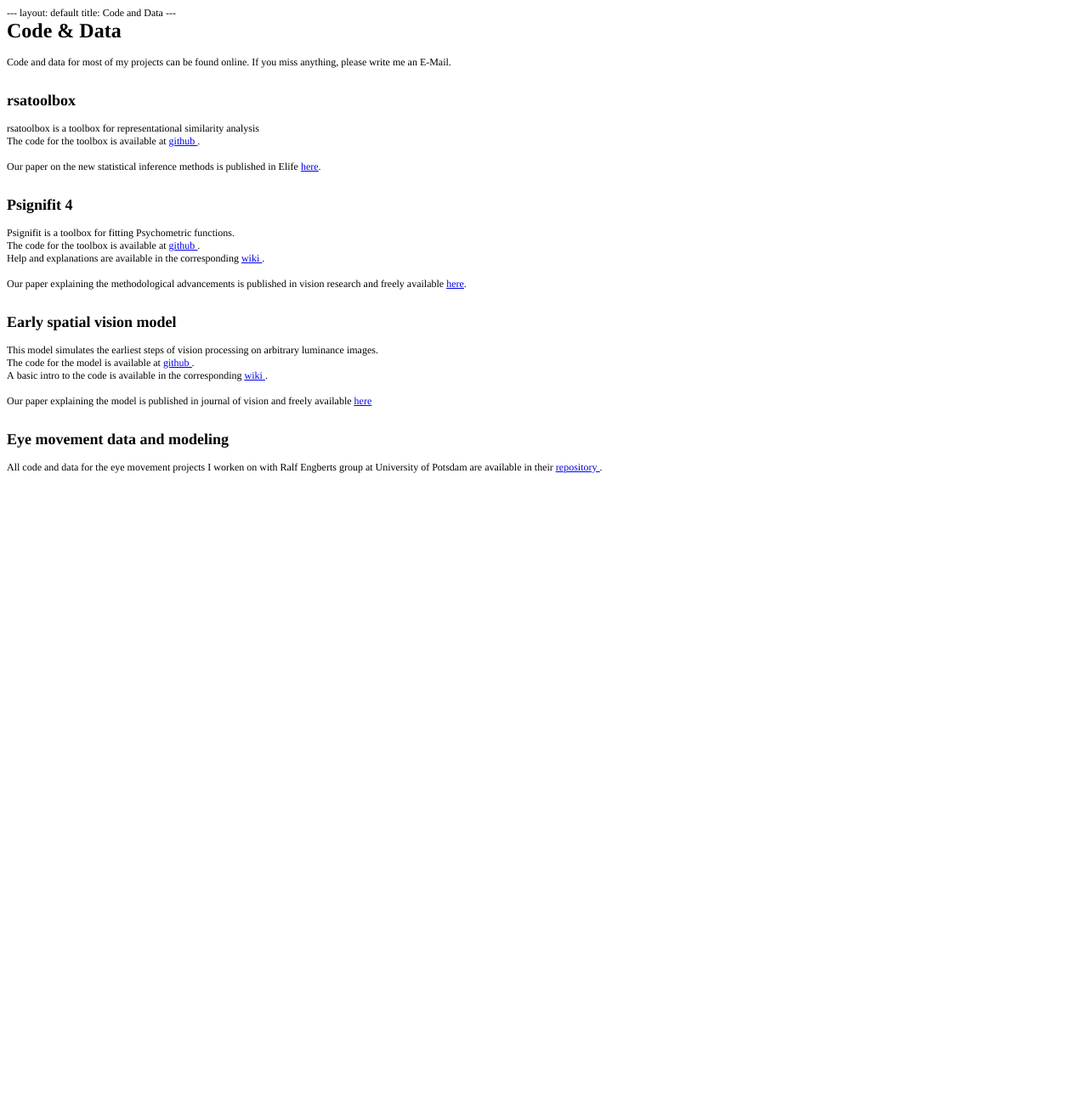
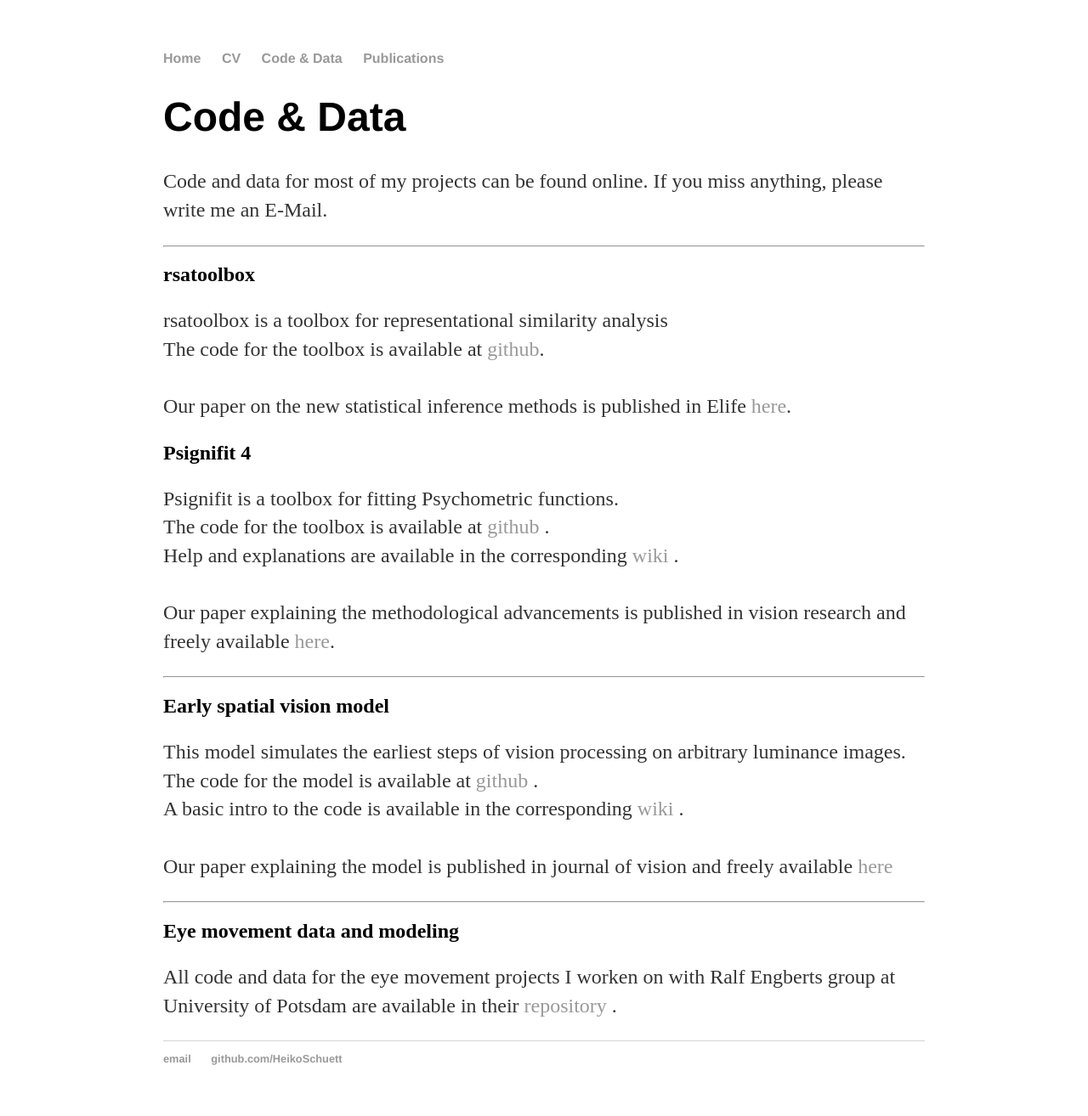
Before and after one commit to HeikoSchuett/HeikoSchuett.github.io, a Jekyll site: the page built from code/index.html, in a window 1280 px wide. Shown: the whole page at 85% size. Built offline with Jekyll 4.4.1, drawn with Linux system fonts in a browser that asks for light colours; before the commit the page ends 900 px from its top, so only the background shows below that.

Commit message:
revert preformatting part

```diff
--- a/code/index.html
+++ b/code/index.html
@@ -1,45 +1,40 @@
-<!DOCTYPE html PUBLIC "-//W3C//DTD HTML 4.01//EN" "http://www.w3.org/TR/html4/strict.dtd">
-<html>
-<head>
-  <meta http-equiv="Content-Type" content="text/html; charset=utf-8">
-  <meta http-equiv="Content-Style-Type" content="text/css">
-  <title></title>
-  <meta name="Generator" content="Cocoa HTML Writer">
-  <meta name="CocoaVersion" content="2299.7">
-  <style type="text/css">
-    p.p1 {margin: 0.0px 0.0px 0.0px 0.0px; font: 12.0px Times; -webkit-text-stroke: #000000}
-    p.p3 {margin: 0.0px 0.0px 12.0px 0.0px; font: 12.0px Times; -webkit-text-stroke: #000000}
-    p.p4 {margin: 0.0px 0.0px 0.0px 0.0px; font: 12.0px Times; -webkit-text-stroke: #000000; min-height: 14.0px}
-    span.s1 {font-kerning: none}
-    span.s2 {text-decoration: underline ; font-kerning: none; color: #0000e9; -webkit-text-stroke: 0px #0000e9}
-  </style>
-</head>
-<body>
-<p class="p1"><span class="s1">--- layout: default title: Code and Data ---</span></p>
-<h1 style="margin: 0.0px 0.0px 16.1px 0.0px; font: 24.0px Times; -webkit-text-stroke: #000000"><span class="s1"><b>Code &amp; Data</b></span></h1>
-<p class="p3"><span class="s1">Code and data for most of my projects can be found online. If you miss anything, please write me an E-Mail.</span></p>
-<p class="p4"><span class="s1"></span><br></p>
-<h2 style="margin: 0.0px 0.0px 14.9px 0.0px; font: 18.0px Times; -webkit-text-stroke: #000000"><span class="s1"><b>rsatoolbox</b></span></h2>
-<p class="p3"><span class="s1">rsatoolbox is a toolbox for representational similarity analysis</span> <br>
-The code for the toolbox is available at <a href="https://github.com/rsagroup/rsatoolbox"><span class="s2">github </span></a>. <br>
-<br>
-Our paper on the new statistical inference methods is published in Elife <a href="https://doi.org/10.7554/eLife.82566"><span class="s2">here</span></a>.</p>
-<p class="p4"><span class="s1"></span><br></p>
-<h2 style="margin: 0.0px 0.0px 14.9px 0.0px; font: 18.0px Times; -webkit-text-stroke: #000000"><span class="s1"><b>Psignifit 4</b></span></h2>
-<p class="p3"><span class="s1">Psignifit is a toolbox for fitting Psychometric functions. <br>
-The code for the toolbox is available at <a href="https://github.com/wichmann-lab/psignifit"><span class="s2">github </span></a>. <br>
-Help and explanations are available in the corresponding <a href="https://github.com/wichmann-lab/psignifit/wiki"><span class="s2">wiki </span></a>. <br>
-<br>
-Our paper explaining the methodological advancements is published in vision research and freely available <a href="https://www.sciencedirect.com/science/article/pii/S0042698916000390"><span class="s2">here</span></a>.</span></p>
-<p class="p4"><span class="s1"></span><br></p>
-<h2 style="margin: 0.0px 0.0px 14.9px 0.0px; font: 18.0px Times; -webkit-text-stroke: #000000"><span class="s1"><b>Early spatial vision model</b></span></h2>
-<p class="p3"><span class="s1">This model simulates the earliest steps of vision processing on arbitrary luminance images. <br>
-The code for the model is available at <a href="https://github.com/wichmann-lab/spatial-vision-model"><span class="s2">github </span></a>. <br>
-A basic intro to the code is available in the corresponding <a href="https://github.com/wichmann-lab/psignifit/wiki"><span class="s2">wiki </span></a>. <br>
-<br>
-Our paper explaining the model is published in journal of vision and freely available <a href="https://jov.arvojournals.org/article.aspx?articleid=2659355"><span class="s2">here</span></a></span></p>
-<p class="p4"><span class="s1"></span><br></p>
-<h2 style="margin: 0.0px 0.0px 14.9px 0.0px; font: 18.0px Times; -webkit-text-stroke: #000000"><span class="s1"><b>Eye movement data and modeling</b></span></h2>
-<p class="p3"><span class="s1">All code and data for the eye movement projects I worken on with Ralf Engberts group at University of Potsdam are available in their <a href="http://read.psych.uni-potsdam.de/index.php?option=com_content&amp;view=category&amp;id=28&amp;Itemid=35"><span class="s2">repository </span></a>.<span class="Apple-converted-space"> </span></span></p>
-</body>
-</html>
+---
+layout: default
+title: Code and Data
+---
+<div class="blurb">
+	<h1>Code & Data</h1>
+	<p>Code and data for most of my projects can be found online.
+		If you miss anything, please write me an E-Mail.
+	</p>
+	<hr>
+  <h2>rsatoolbox</h2>
+  <p>
+    rsatoolbox is a toolbox for representational similarity analysis <br>
+    The code for the toolbox is available at <a href="https://github.com/rsagroup/rsatoolbox">github</a>. <br><br>
+    Our paper on the new statistical inference methods is published in Elife <a href="https://doi.org/10.7554/eLife.82566">here</a>.
+  </p>
+	<h2>Psignifit 4</h2>
+	<p>
+		Psignifit is a toolbox for fitting Psychometric functions. <br>
+		The code for the toolbox is available at <a href="https://github.com/wichmann-lab/psignifit"> github </a>. <br>
+		Help and explanations are available in the corresponding <a href="https://github.com/wichmann-lab/psignifit/wiki"> wiki </a>. <br>
+		<br>
+		Our paper explaining the methodological advancements is published in vision research and freely available <a href="https://www.sciencedirect.com/science/article/pii/S0042698916000390">here</a>.
+	</p>
+	<hr>
+	<h2>Early spatial vision model</h2>
+	<p>
+		This model simulates the earliest steps of vision processing on arbitrary luminance images. <br>
+		The code for the model is available at <a href="https://github.com/wichmann-lab/spatial-vision-model"> github </a>. <br>
+		A basic intro to the code is available in the corresponding <a href="https://github.com/wichmann-lab/psignifit/wiki"> wiki </a>. <br>
+		<br>
+		Our paper explaining the model is published in journal of vision and freely available <a href="https://jov.arvojournals.org/article.aspx?articleid=2659355">here</a>
+	</p>
+	<hr>
+	<h2>Eye movement data and modeling</h2>
+	<p>
+		All code and data for the eye movement projects I worken on with Ralf Engberts group at University of Potsdam are
+		available in their <a href="http://read.psych.uni-potsdam.de/index.php?option=com_content&view=category&id=28&Itemid=35"> repository </a>. <br>
+	</p>
+</div><!-- /.blurb -->
```
